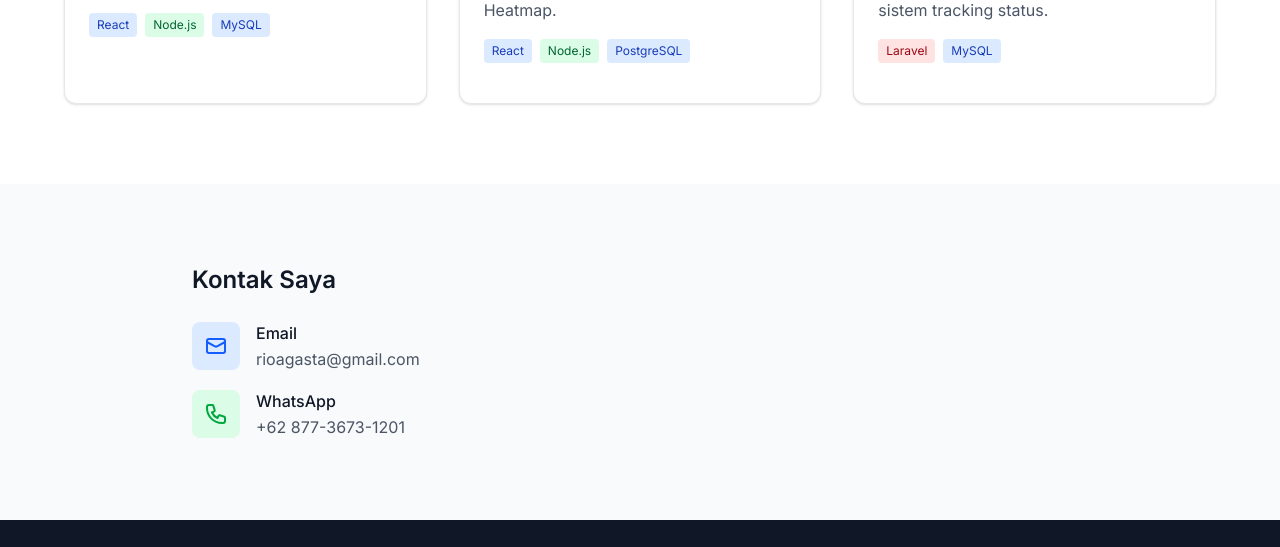
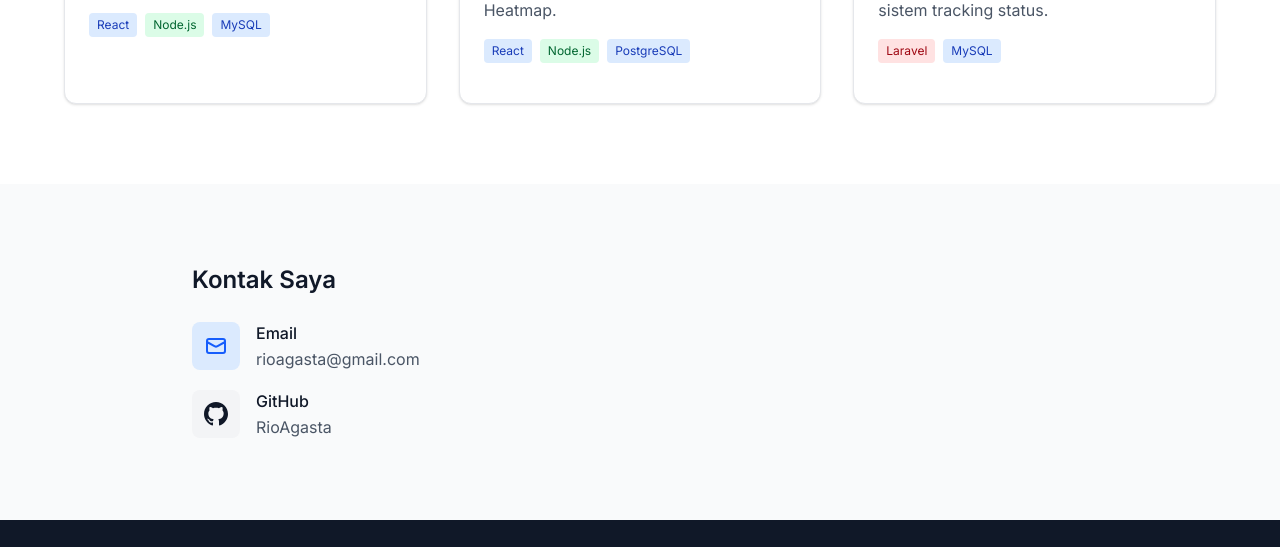
Before and after one commit to RioAgasta/personal-portfolio, a website: page index.html in a window 1280 px wide. Shown: the part 1754-2301 px from the top of the page. Drawn offline with Linux system fonts and the light colour scheme.

Commit message:
removed personal information

```diff
--- a/index.html
+++ b/index.html
@@ -230,14 +230,14 @@
                             </div>
                         </div>
                         <div class="flex items-center gap-4">
-                            <div class="w-12 h-12 bg-green-100 rounded-lg flex items-center justify-center">
-                                <svg class="w-6 h-6 text-green-600" fill="none" stroke="currentColor" viewBox="0 0 24 24">
-                                    <path stroke-linecap="round" stroke-linejoin="round" stroke-width="2" d="M3 5a2 2 0 012-2h3.28a1 1 0 01.948.684l1.498 4.493a1 1 0 01-.502 1.21l-2.257 1.13a11.042 11.042 0 005.516 5.516l1.13-2.257a1 1 0 011.21-.502l4.493 1.498a1 1 0 01.684.949V19a2 2 0 01-2 2h-1C9.716 21 3 14.284 3 6V5z"></path>
+                            <div class="w-12 h-12 bg-gray-100 rounded-lg flex items-center justify-center">
+                                <svg class="w-6 h-6" fill="currentColor" viewBox="0 0 24 24">
+                                    <path d="M12 0c-6.626 0-12 5.373-12 12 0 5.302 3.438 9.8 8.207 11.387.599.111.793-.261.793-.577v-2.234c-3.338.726-4.033-1.416-4.033-1.416-.546-1.387-1.333-1.756-1.333-1.756-1.089-.745.083-.729.083-.729 1.205.084 1.839 1.237 1.839 1.237 1.07 1.834 2.807 1.304 3.492.997.107-.775.418-1.305.762-1.604-2.665-.305-5.467-1.334-5.467-5.931 0-1.311.469-2.381 1.236-3.221-.124-.303-.535-1.524.117-3.176 0 0 1.008-.322 3.301 1.23.957-.266 1.983-.399 3.003-.404 1.02.005 2.047.138 3.006.404 2.291-1.552 3.297-1.23 3.297-1.23.653 1.653.242 2.874.118 3.176.77.84 1.235 1.911 1.235 3.221 0 4.609-2.807 5.624-5.479 5.921.43.372.823 1.102.823 2.222v3.293c0 .319.192.694.801.576 4.765-1.589 8.199-6.086 8.199-11.386 0-6.627-5.373-12-12-12z"></path>
                                 </svg>
                             </div>
                             <div>
-                                <p class="font-medium">WhatsApp</p>
-                                <p class="text-gray-600">+62 877-3673-1201</p>
+                                <p class="font-medium">GitHub</p>
+                                <p class="text-gray-600">RioAgasta</p>
                             </div>
                         </div>
                     </div>
```
Also changed, not shown: src/output.css.
